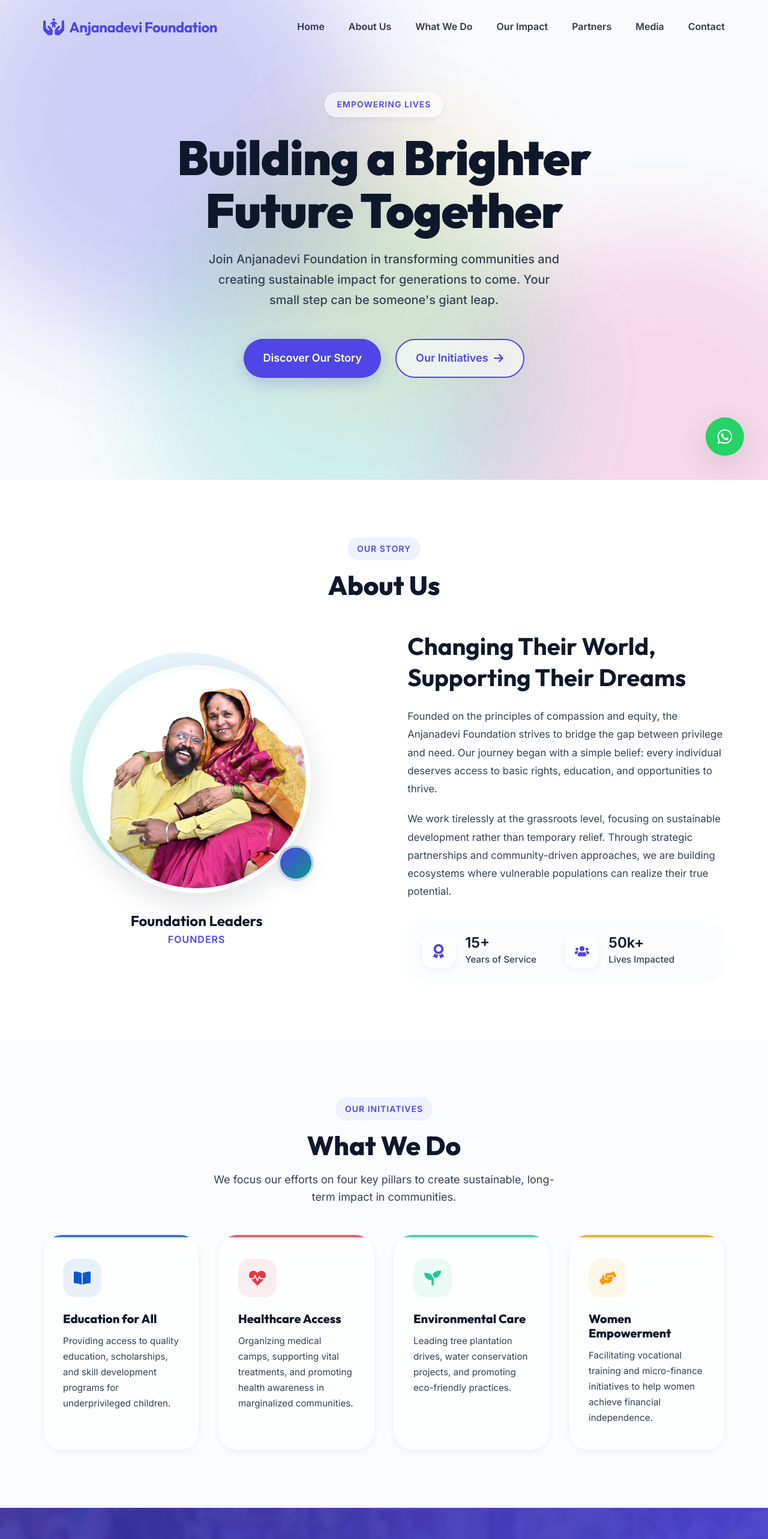
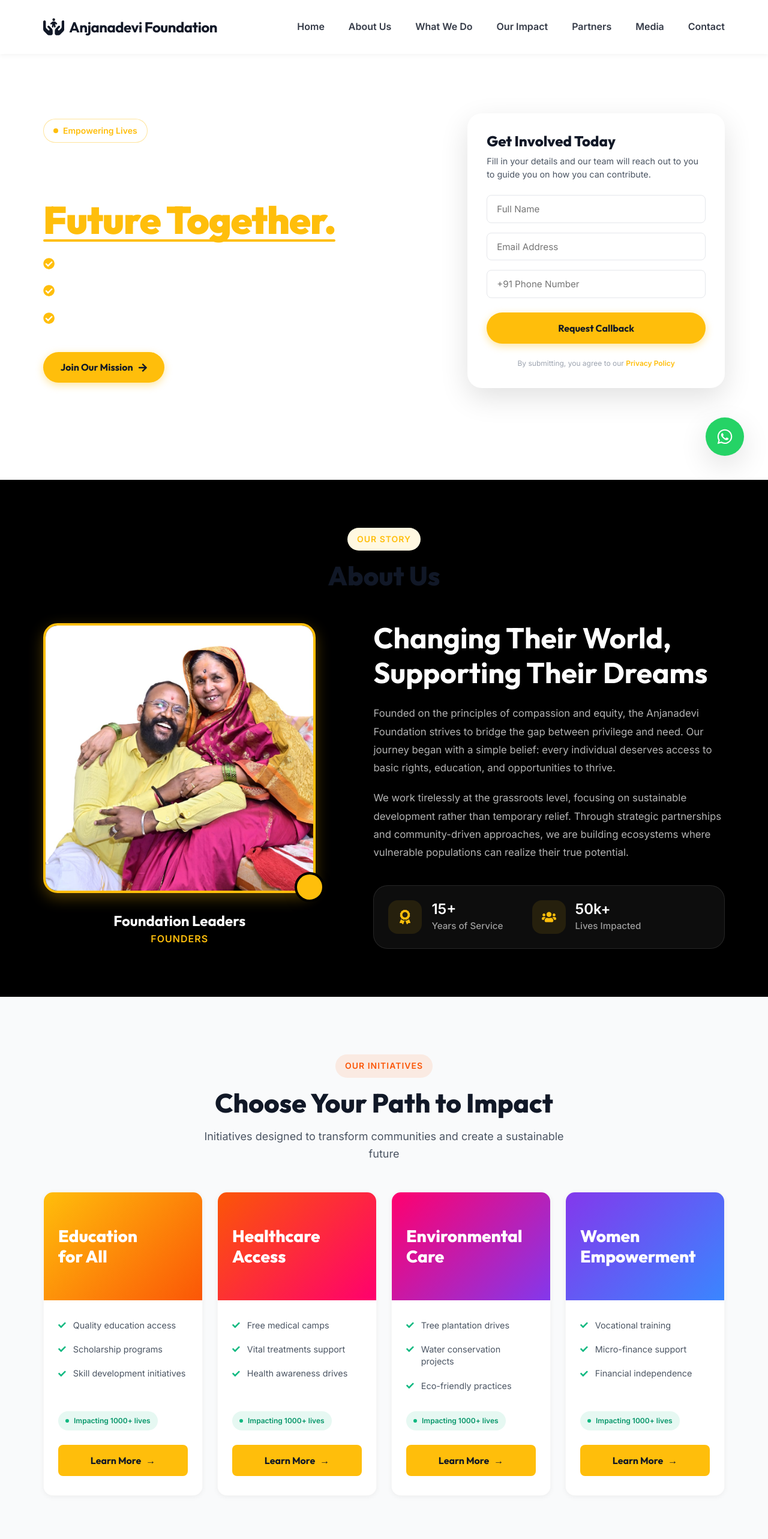
Before and after one commit to abhishekholagundibusiness-cell/foundation-website, a React (Vite) app: page / in a window 1280 px wide. Shown: the top 2566 px of the page at 60% size. Built offline with nearby package versions, Linux system fonts and the light colour scheme.

Commit message:
feat: overhaul UI to match QuadCSE style with yellow/black palette, split hero form, gradient cards, and dark about section

```diff
--- a/src/App.jsx
+++ b/src/App.jsx
@@ -27,7 +27,6 @@
 
   return (
     <>
-      <BackgroundAnimation />
       <Navbar />
       <main>
         <Hero />
--- a/src/components/About.css
+++ b/src/components/About.css
@@ -1,7 +1,8 @@
 /* ===== ABOUT — MOBILE FIRST ===== */
 .about {
-  background: var(--bg-white);
+  background: var(--bg-dark);
   overflow: hidden;
+  padding: 5rem 0;
 }
 
 .about__grid {
@@ -30,47 +31,33 @@
   width: 100%;
   height: 100%;
   object-fit: cover;
-  border-radius: 50%;
+  border-radius: var(--radius-lg);
   position: relative;
   z-index: 2;
-  border: 8px solid var(--bg-white);
-  box-shadow: var(--shadow-lg);
+  border: 4px solid var(--primary);
+  box-shadow: var(--shadow-primary);
   transition: transform 0.5s cubic-bezier(0.175, 0.885, 0.32, 1.275);
 }
 
 .about__circle-wrap:hover .about__photo {
-  transform: scale(1.05);
+  transform: scale(1.02);
 }
 
 .about__circle-decor {
-  position: absolute;
-  top: -15px;
-  left: -15px;
-  width: 100%;
-  height: 100%;
-  border-radius: 50%;
-  background: linear-gradient(135deg, var(--accent-light), var(--primary-light));
-  z-index: 1;
-  animation: pulseRotate 10s linear infinite;
-}
-
-@keyframes pulseRotate {
-  0% { transform: scale(1) rotate(0deg); }
-  50% { transform: scale(1.05) rotate(180deg); }
-  100% { transform: scale(1) rotate(360deg); }
+  display: none;
 }
 
 .about__circle-dot {
   position: absolute;
-  bottom: 20px;
-  right: -5px;
-  width: 60px;
-  height: 60px;
+  bottom: -15px;
+  right: -15px;
+  width: 50px;
+  height: 50px;
   border-radius: 50%;
-  background: linear-gradient(135deg, var(--primary), var(--accent));
+  background: var(--primary);
   z-index: 3;
   box-shadow: var(--shadow-md);
-  border: 4px solid var(--bg-white);
+  border: 4px solid var(--bg-dark);
 }
 
 .about__founder-info {
@@ -79,7 +66,7 @@
 
 .about__founder-info h3 {
   font-size: 1.5rem;
-  color: var(--text-dark);
+  color: white;
   margin-bottom: 0.25rem;
 }
 
@@ -97,16 +84,16 @@
 }
 
 .about__heading {
-  font-size: 2rem;
-  color: var(--text-dark);
+  font-size: 2.25rem;
+  color: white;
   margin-bottom: 1.5rem;
   text-align: center;
-  line-height: 1.3;
+  line-height: 1.2;
 }
 
 .about__body {
   font-size: 1.05rem;
-  color: var(--text-body);
+  color: rgba(255,255,255,0.7);
   margin-bottom: 1.25rem;
   text-align: justify;
   line-height: 1.8;
@@ -116,8 +103,9 @@
   display: flex;
   flex-direction: column;
   gap: 1.25rem;
-  margin-top: 2rem;
-  background: var(--bg-light);
+  margin-top: 2.5rem;
+  background: rgba(255,255,255,0.05);
+  border: 1px solid rgba(255,255,255,0.1);
   padding: 1.5rem;
   border-radius: var(--radius-lg);
 }
@@ -132,27 +120,26 @@
   width: 56px;
   height: 56px;
   border-radius: 16px;
-  background: var(--bg-white);
+  background: rgba(255, 190, 11, 0.1);
   display: flex;
   align-items: center;
   justify-content: center;
   font-size: 1.5rem;
   color: var(--primary);
   flex-shrink: 0;
-  box-shadow: var(--shadow-sm);
 }
 
 .about__stat-num {
   display: block;
   font-size: 1.5rem;
   font-weight: 900;
-  color: var(--text-dark);
+  color: white;
   line-height: 1.2;
 }
 
 .about__stat-label {
   font-size: 0.95rem;
-  color: var(--text-body);
+  color: rgba(255,255,255,0.6);
   font-weight: 500;
 }
 
@@ -164,18 +151,18 @@
     align-items: center;
   }
   .about__image-col {
-    width: 45%;
+    width: 40%;
     flex-shrink: 0;
   }
   .about__circle-wrap {
-    width: 380px;
-    height: 380px;
+    width: 100%;
+    height: 450px;
   }
   .about__text-col {
     flex: 1;
   }
   .about__heading {
-    font-size: 2.5rem;
+    font-size: 3rem;
     text-align: left;
   }
   .about__body {
--- a/src/components/Hero.css
+++ b/src/components/Hero.css
@@ -6,101 +6,184 @@
   align-items: center;
   justify-content: center;
   overflow: hidden;
-  padding-top: 80px; /* Offset for navbar */
-  /* Remove backgrounds entirely to show animated blobs */
+  padding-top: 100px;
+  padding-bottom: 4rem;
+}
+
+.hero__bg {
+  position: absolute;
+  inset: 0;
+  background-image: linear-gradient(var(--gradient-dark)), url('/assets/images/hero_bg.png');
+  background-size: cover;
+  background-position: center;
+  z-index: -2;
+}
+
+.hero__grid {
+  display: grid;
+  grid-template-columns: 1fr;
+  gap: 3rem;
+  width: 100%;
 }
 
 .hero__content {
-  text-align: center;
-  padding: 3rem 1.5rem;
+  text-align: left;
   z-index: 10;
-  width: 100%;
-  max-width: 900px;
-  display: flex;
-  flex-direction: column;
-  align-items: center;
-  margin: 0 auto;
 }
 
 .hero__tag {
-  background: rgba(255, 255, 255, 0.6);
-  backdrop-filter: blur(10px);
-  border: 1px solid rgba(255, 255, 255, 0.8);
-  padding: 0.5rem 1.25rem;
+  display: inline-flex;
+  align-items: center;
+  gap: 0.5rem;
+  background: rgba(255, 255, 255, 0.1);
+  border: 1px solid rgba(255, 190, 11, 0.4);
+  padding: 0.5rem 1rem;
   border-radius: var(--radius-full);
   font-size: 0.875rem;
   font-weight: 700;
-  letter-spacing: 1px;
-  text-transform: uppercase;
   margin-bottom: 1.5rem;
   color: var(--primary);
-  box-shadow: var(--shadow-sm);
+  backdrop-filter: blur(8px);
+}
+
+.hero__tag-dot {
+  width: 8px;
+  height: 8px;
+  border-radius: 50%;
+  background: var(--primary);
 }
 
 .hero__title {
-  font-size: 2.75rem;
+  font-size: 2.5rem;
   font-weight: 900;
-  color: var(--text-dark);
-  margin-bottom: 1.25rem;
+  color: white;
+  margin-bottom: 1.5rem;
   line-height: 1.1;
   letter-spacing: -1px;
 }
 
-.hero__subtitle {
-  font-size: 1.125rem;
-  font-weight: 500;
+.hero__highlight {
+  color: var(--primary);
+  position: relative;
+  display: inline-block;
+}
+
+.hero__highlight::after {
+  content: '';
+  position: absolute;
+  bottom: 0px;
+  left: 0;
+  width: 100%;
+  height: 4px;
+  background: var(--primary);
+  z-index: -1;
+  border-radius: 4px;
+}
+
+.hero__features {
+  display: flex;
+  flex-direction: column;
+  gap: 1rem;
   margin-bottom: 2.5rem;
-  opacity: 0.9;
-  line-height: 1.7;
-  max-width: 600px;
-  color: var(--text-body);
+  color: rgba(255, 255, 255, 0.9);
+  font-size: 1.05rem;
+}
+
+.hero__features li {
+  display: flex;
+  align-items: flex-start;
+  gap: 0.75rem;
+}
+
+.hero__icon {
+  color: var(--primary);
+  margin-top: 0.2rem;
+  font-size: 1.2rem;
+  flex-shrink: 0;
 }
 
 .hero__cta {
   display: flex;
+}
+
+/* Form Card */
+.hero__form-card {
+  background: var(--bg-white);
+  border-radius: var(--radius-lg);
+  padding: 2rem;
+  box-shadow: var(--shadow-lg);
+  width: 100%;
+  max-width: 450px;
+  margin: 0 auto;
+}
+
+.hero__form-card h3 {
+  font-size: 1.5rem;
+  font-weight: 800;
+  margin-bottom: 0.5rem;
+  color: var(--text-dark);
+}
+
+.hero__form-card p {
+  font-size: 0.9rem;
+  color: var(--text-body);
+  margin-bottom: 1.5rem;
+  line-height: 1.5;
+}
+
+.hero__form {
+  display: flex;
   flex-direction: column;
   gap: 1rem;
-  align-items: stretch;
-  width: 100%;
 }
 
-.hero__cta .btn {
+.hero__form input {
   width: 100%;
-  font-size: 1.125rem;
-  padding: 1rem 2rem;
+  padding: 0.8rem 1rem;
+  border: 1px solid #E5E7EB;
+  border-radius: var(--radius-sm);
+  font-size: 0.95rem;
+  font-family: var(--font-body);
+  color: var(--text-dark);
+  transition: border-color 0.2s ease;
 }
 
-/* Glassmorphic secondary button */
-.hero__cta .btn-outline {
-  background: rgba(255, 255, 255, 0.6);
-  backdrop-filter: blur(10px);
-  border: 2px solid var(--primary);
+.hero__form input:focus {
+  outline: none;
+  border-color: var(--primary);
+}
+
+.hero__form-btn {
+  width: 100%;
+  margin-top: 0.5rem;
+  padding: 1rem;
+}
+
+.hero__form-terms {
+  text-align: center;
+  font-size: 0.75rem !important;
+  color: var(--text-muted) !important;
+  margin-bottom: 0 !important;
+  margin-top: 0.5rem;
+}
+
+.hero__form-terms span {
   color: var(--primary);
-}
-.hero__cta .btn-outline:hover {
-  background: var(--primary);
-  color: white;
+  font-weight: 600;
+  cursor: pointer;
 }
 
 /* ===== DESKTOP ===== */
 @media (min-width: 768px) {
-  .hero {
-    min-height: 100vh;
+  .hero__grid {
+    grid-template-columns: 1.2fr 0.8fr;
+    align-items: center;
+    gap: 4rem;
   }
   .hero__title {
-    font-size: 5rem;
+    font-size: 4rem;
   }
-  .hero__subtitle {
-    font-size: 1.25rem;
-    margin-bottom: 3rem;
-  }
-  .hero__cta {
-    flex-direction: row;
-    justify-content: center;
-    gap: 1.5rem;
-    width: auto;
-  }
-  .hero__cta .btn {
-    width: auto;
+  .hero__features {
+    font-size: 1.15rem;
   }
 }
--- a/src/components/Hero.jsx
+++ b/src/components/Hero.jsx
@@ -1,35 +1,29 @@
 import { motion } from 'framer-motion';
-import { FaArrowRight } from 'react-icons/fa6';
+import { FaArrowRight, FaCheckCircle } from 'react-icons/fa';
 import './Hero.css';
 
 const containerVariants = {
   hidden: { opacity: 0 },
   show: {
     opacity: 1,
-    transition: {
-      staggerChildren: 0.2,
-      delayChildren: 0.1,
-    },
+    transition: { staggerChildren: 0.2, delayChildren: 0.1 },
   },
 };
 
 const itemVariants = {
   hidden: { opacity: 0, y: 30 },
-  show: {
-    opacity: 1,
-    y: 0,
-    transition: {
-      type: "spring",
-      stiffness: 70,
-      damping: 15
-    }
-  },
+  show: { opacity: 1, y: 0, transition: { type: "spring", stiffness: 70, damping: 15 } },
 };
 
 const Hero = () => {
   return (
     <section id="home" className="hero">
+      <div className="hero__bg"></div>
+
       <div className="container">
+        <div className="hero__grid">
+
+          {/* Left Content */}
           <motion.div
             className="hero__content"
             variants={containerVariants}
@@ -37,26 +31,50 @@
             animate="show"
           >
             <motion.div variants={itemVariants} className="hero__tag">
-            Empowering Lives
+              <span className="hero__tag-dot"></span> Empowering Lives
             </motion.div>
 
             <motion.h1 variants={itemVariants} className="hero__title">
-            Building a Brighter<br/>Future Together
+              Building a Brighter <br/>
+              <span className="hero__highlight">Future Together.</span>
             </motion.h1>
 
-          <motion.p variants={itemVariants} className="hero__subtitle">
-            Join Anjanadevi Foundation in transforming communities and creating sustainable impact for generations to come. Your small step can be someone's giant leap.
-          </motion.p>
+            <motion.ul variants={itemVariants} className="hero__features">
+              <li><FaCheckCircle className="hero__icon" /> Supporting rural healthcare development</li>
+              <li><FaCheckCircle className="hero__icon" /> Providing 1000+ digital education scholarships</li>
+              <li><FaCheckCircle className="hero__icon" /> Dedicated focus on community empowerment</li>
+            </motion.ul>
 
             <motion.div variants={itemVariants} className="hero__cta">
               <a href="#about" className="btn btn-primary">
-              Discover Our Story
-            </a>
-            <a href="#services" className="btn btn-outline">
-              Our Initiatives <FaArrowRight />
+                Join Our Mission <FaArrowRight />
               </a>
             </motion.div>
           </motion.div>
+
+          {/* Right Form Card */}
+          <motion.div
+            className="hero__form-card"
+            initial={{ opacity: 0, x: 30 }}
+            animate={{ opacity: 1, x: 0 }}
+            transition={{ duration: 0.6, delay: 0.4 }}
+          >
+            <h3>Get Involved Today</h3>
+            <p>Fill in your details and our team will reach out to you to guide you on how you can contribute.</p>
+            <form className="hero__form">
+              <input type="text" placeholder="Full Name" required />
+              <input type="email" placeholder="Email Address" required />
+              <div className="hero__form-row">
+                <input type="text" placeholder="+91 Phone Number" required />
+              </div>
+              <button type="button" className="btn btn-primary hero__form-btn">
+                Request Callback
+              </button>
+              <p className="hero__form-terms">By submitting, you agree to our <span>Privacy Policy</span></p>
+            </form>
+          </motion.div>
+
+        </div>
       </div>
     </section>
   );
--- a/src/components/Navbar.css
+++ b/src/components/Navbar.css
@@ -5,20 +5,17 @@
   left: 0;
   width: 100%;
   height: 80px;
-  background: transparent;
+  background: var(--bg-white);
   z-index: 9000;
   transition: all 0.4s cubic-bezier(0.4, 0, 0.2, 1);
   display: flex;
   align-items: center;
+  box-shadow: var(--shadow-sm);
 }
 
 .navbar--scrolled {
-  background: var(--glass-bg);
-  backdrop-filter: blur(16px);
-  -webkit-backdrop-filter: blur(16px);
-  box-shadow: var(--glass-shadow);
-  border-bottom: var(--glass-border);
   height: 70px; /* Slightly shrink on scroll */
+  box-shadow: var(--shadow-md);
 }
 
 .navbar__inner {
@@ -43,20 +40,14 @@
 }
 
 .navbar__logo span {
-  color: var(--primary);
+  color: var(--text-dark);
   font-weight: 700;
-}
-.navbar--scrolled .navbar__logo span {
-  color: var(--primary-dark);
 }
 
 .navbar__logo-icon {
   font-size: 1.8rem;
-  color: var(--primary);
+  color: var(--text-dark);
   flex-shrink: 0;
-}
-.navbar--scrolled .navbar__logo-icon {
-  color: var(--primary-dark);
 }
 
 /* Desktop nav — hidden on mobile */
@@ -72,7 +63,6 @@
   width: 44px;
   height: 44px;
   background: rgba(15, 23, 42, 0.05);
-  backdrop-filter: blur(4px);
   border: 1px solid rgba(15, 23, 42, 0.1);
   border-radius: var(--radius-sm);
   font-size: 1.5rem;
@@ -81,12 +71,6 @@
   flex-shrink: 0;
   -webkit-tap-highlight-color: transparent;
   transition: all 0.2s ease;
-}
-
-.navbar--scrolled .navbar__hamburger {
-  background: transparent;
-  border-color: transparent;
-  color: var(--text-dark);
 }
 
 /* Mobile overlay */
@@ -126,7 +110,7 @@
 .navbar__mobile-link:hover,
 .navbar__mobile-link:active {
   background: var(--primary-light);
-  color: var(--primary);
+  color: var(--text-dark);
   transform: scale(1.05);
 }
 
@@ -138,6 +122,7 @@
   .navbar--scrolled {
     height: 80px;
   }
+
 
   .navbar__hamburger {
     display: none;
--- a/src/components/Services.css
+++ b/src/components/Services.css
@@ -1,62 +1,133 @@
 /* ===== SERVICES — MOBILE FIRST ===== */
+.services__highlight {
+  position: relative;
+  display: inline-block;
+}
+
+.services__highlight::after {
+  content: '';
+  position: absolute;
+  top: 50%;
+  left: -5%;
+  width: 110%;
+  height: 120%;
+  border: 2px solid var(--primary);
+  border-radius: 50%;
+  transform: translateY(-50%);
+  z-index: -1;
+}
+
 .services__grid {
   display: grid;
   grid-template-columns: 1fr;
   gap: 1.5rem;
+  margin-top: 2rem;
 }
 
 .services__card {
   background: var(--bg-white);
-  border-radius: var(--radius-lg);
-  padding: 2.5rem 2rem;
+  border-radius: var(--radius-md);
   box-shadow: var(--shadow-sm);
-  position: relative;
+  display: flex;
+  flex-direction: column;
   overflow: hidden;
-  transition: all 0.4s cubic-bezier(0.175, 0.885, 0.32, 1.275);
+  transition: transform 0.3s ease, box-shadow 0.3s ease;
   border: 1px solid rgba(0,0,0,0.03);
 }
 
 .services__card:hover {
-  transform: translateY(-8px);
+  transform: translateY(-5px);
   box-shadow: var(--shadow-lg);
 }
 
-.services__icon {
-  width: 64px;
-  height: 64px;
-  border-radius: 20px;
+.services__card-top {
+  padding: 2.5rem 1.5rem;
+  min-height: 180px;
   display: flex;
   align-items: center;
-  justify-content: center;
-  font-size: 1.75rem;
-  margin-bottom: 1.5rem;
-  transition: transform 0.3s ease;
-}
-
-.services__card:hover .services__icon {
-  transform: scale(1.1) rotate(-5deg);
 }
 
 .services__card-title {
-  font-size: 1.25rem;
-  color: var(--text-dark);
-  margin-bottom: 0.75rem;
+  font-size: 1.75rem;
+  color: white;
   font-weight: 800;
+  line-height: 1.2;
+  white-space: pre-line;
 }
 
-.services__card-desc {
-  font-size: 0.95rem;
-  color: var(--text-body);
-  line-height: 1.7;
+.services__card-bottom {
+  padding: 2rem 1.5rem;
+  display: flex;
+  flex-direction: column;
+  flex-grow: 1;
+  background: white;
 }
 
-.services__card-accent {
-  position: absolute;
-  top: 0;
-  left: 0;
+.services__features {
+  display: flex;
+  flex-direction: column;
+  gap: 1.25rem;
+  margin-bottom: 2rem;
+  flex-grow: 1;
+}
+
+.services__features li {
+  display: flex;
+  align-items: flex-start;
+  gap: 0.75rem;
+  font-size: 0.9rem;
+  color: var(--text-body);
+  line-height: 1.4;
+}
+
+.services__check {
+  color: #10B981;
+  margin-top: 0.2rem;
+  flex-shrink: 0;
+  font-size: 0.8rem;
+}
+
+.services__seats {
+  display: inline-flex;
+  align-items: center;
+  gap: 0.5rem;
+  background: rgba(16, 185, 129, 0.1);
+  color: #059669;
+  padding: 0.4rem 0.75rem;
+  border-radius: var(--radius-full);
+  font-size: 0.75rem;
+  font-weight: 700;
+  margin-bottom: 1.5rem;
+  align-self: flex-start;
+}
+
+.services__seats-dot {
+  width: 6px;
+  height: 6px;
+  background: #10B981;
+  border-radius: 50%;
+}
+
+.services__btn {
   width: 100%;
-  height: 4px;
-  opacity: 0.8;
+  display: flex;
+  justify-content: center;
+  align-items: center;
+  gap: 0.5rem;
+  background: var(--primary);
+  color: var(--text-dark);
+  border-radius: var(--radius-sm);
+  padding: 1rem;
+  font-weight: 700;
+  border: none;
+  cursor: pointer;
+  box-shadow: none;
+}
+
+.services__btn:hover {
+  background: var(--primary-dark);
+  transform: none;
+  box-shadow: none;
 }
 
 /* ===== DESKTOP ===== */
@@ -70,5 +141,6 @@
 @media (min-width: 1024px) {
   .services__grid {
     grid-template-columns: repeat(4, 1fr);
+    gap: 1.5rem;
   }
 }
--- a/src/components/Services.jsx
+++ b/src/components/Services.jsx
@@ -1,31 +1,43 @@
 import { motion } from 'framer-motion';
-import { FaBookOpen, FaHeartbeat, FaSeedling, FaHandsHelping } from 'react-icons/fa';
+import { FaCheck } from 'react-icons/fa';
 import './Services.css';
 
 const services = [
   {
-    icon: <FaBookOpen />,
-    title: 'Education for All',
-    description: 'Providing access to quality education, scholarships, and skill development programs for underprivileged children.',
-    color: '#0A58CA'
+    title: 'Education\nfor All',
+    points: [
+      'Quality education access',
+      'Scholarship programs',
+      'Skill development initiatives'
+    ],
+    gradient: 'linear-gradient(135deg, #FFBE0B 0%, #FB5607 100%)'
   },
   {
-    icon: <FaHeartbeat />,
-    title: 'Healthcare Access',
-    description: 'Organizing medical camps, supporting vital treatments, and promoting health awareness in marginalized communities.',
-    color: '#e63946'
+    title: 'Healthcare\nAccess',
+    points: [
+      'Free medical camps',
+      'Vital treatments support',
+      'Health awareness drives'
+    ],
+    gradient: 'linear-gradient(135deg, #FB5607 0%, #FF006E 100%)'
   },
   {
-    icon: <FaSeedling />,
-    title: 'Environmental Care',
-    description: 'Leading tree plantation drives, water conservation projects, and promoting eco-friendly practices.',
-    color: '#20C997'
+    title: 'Environmental\nCare',
+    points: [
+      'Tree plantation drives',
+      'Water conservation projects',
+      'Eco-friendly practices'
+    ],
+    gradient: 'linear-gradient(135deg, #FF006E 0%, #8338EC 100%)'
   },
   {
-    icon: <FaHandsHelping />,
-    title: 'Women Empowerment',
-    description: 'Facilitating vocational training and micro-finance initiatives to help women achieve financial independence.',
-    color: '#f59e0b'
+    title: 'Women\nEmpowerment',
+    points: [
+      'Vocational training',
+      'Micro-finance support',
+      'Financial independence'
+    ],
+    gradient: 'linear-gradient(135deg, #8338EC 0%, #3A86FF 100%)'
   }
 ];
 
@@ -33,9 +45,10 @@
   return (
     <section id="services" className="services bg-light">
       <div className="container">
-        <div className="section-header">
+        <div className="section-header" style={{ textAlign: 'center' }}>
           <motion.span
             className="section-tag"
+            style={{ color: '#FB5607', backgroundColor: 'rgba(251, 86, 7, 0.1)', borderColor: 'transparent' }}
             initial={{ opacity: 0, y: 20 }}
             whileInView={{ opacity: 1, y: 0 }}
             viewport={{ once: true }}
@@ -49,7 +62,7 @@
             viewport={{ once: true }}
             transition={{ delay: 0.1 }}
           >
-            What We Do
+            Choose Your Path to <span className="services__highlight">Impact</span>
           </motion.h2>
           <motion.p
             className="section-subtitle"
@@ -58,7 +71,7 @@
             viewport={{ once: true }}
             transition={{ delay: 0.2 }}
           >
-            We focus our efforts on four key pillars to create sustainable, long-term impact in communities.
+            Initiatives designed to transform communities and create a sustainable future
           </motion.p>
         </div>
 
@@ -72,12 +85,24 @@
               viewport={{ once: true, margin: "-40px" }}
               transition={{ duration: 0.5, delay: i * 0.1 }}
             >
-              <div className="services__icon" style={{ backgroundColor: `${s.color}15`, color: s.color }}>
-                {s.icon}
+              <div className="services__card-top" style={{ background: s.gradient }}>
+                <h3 className="services__card-title">{s.title}</h3>
               </div>
-              <h3 className="services__card-title">{s.title}</h3>
-              <p className="services__card-desc">{s.description}</p>
-              <div className="services__card-accent" style={{ backgroundColor: s.color }}></div>
+              <div className="services__card-bottom">
+                <ul className="services__features">
+                  {s.points.map((point, idx) => (
+                    <li key={idx}>
+                      <FaCheck className="services__check" /> {point}
+                    </li>
+                  ))}
+                </ul>
+                <div className="services__seats">
+                  <span className="services__seats-dot"></span> Impacting 1000+ lives
+                </div>
+                <button className="btn btn-primary services__btn">
+                  Learn More <span>→</span>
+                </button>
+              </div>
             </motion.div>
           ))}
         </div>
--- a/src/index.css
+++ b/src/index.css
@@ -3,34 +3,34 @@
 /* ===== CSS VARIABLES ===== */
 :root {
   /* Brand Colors */
-  --primary: #4F46E5; /* Indigo */
-  --primary-dark: #3730A3;
-  --primary-light: #EEF2FF;
-  --accent: #0D9488; /* Teal */
-  --accent-light: #CCFBF1;
+  --primary: #FFBE0B; /* Bright Yellow/Gold */
+  --primary-dark: #EAAA00;
+  --primary-light: #FFF8E1;
+  --accent: #FB5607; /* Orange/Red accent for gradients */
+  --accent-light: #FFD6A5;
 
   /* Neutrals */
-  --bg-white: rgba(255, 255, 255, 0.7); /* More transparent for background blobs to show through */
-  --bg-light: rgba(248, 250, 252, 0.6);
-  --bg-gray: rgba(241, 245, 249, 0.6);
-  --text-dark: #0F172A; /* Navy */
-  --text-body: #334155;
-  --text-muted: #64748B;
+  --bg-white: #FFFFFF;
+  --bg-light: #F9FAFB;
+  --bg-dark: #000000;
+  --text-dark: #111827;
+  --text-body: #4B5563;
+  --text-muted: #9CA3AF;
 
-  /* Shadows & Glassmorphism */
-  --shadow-sm: 0 4px 12px rgba(15, 23, 42, 0.05);
-  --shadow-md: 0 8px 24px rgba(15, 23, 42, 0.08);
-  --shadow-lg: 0 16px 48px rgba(15, 23, 42, 0.12);
-  --shadow-primary: 0 8px 24px rgba(79, 70, 229, 0.25);
+  /* Gradients */
+  --gradient-warm: linear-gradient(135deg, #FFBE0B 0%, #FB5607 50%, #FF006E 100%);
+  --gradient-dark: linear-gradient(to bottom, rgba(0,0,0,0.4), rgba(0,0,0,0.9));
 
-  --glass-bg: rgba(255, 255, 255, 0.7);
-  --glass-border: 1px solid rgba(255, 255, 255, 0.6);
-  --glass-shadow: 0 8px 32px rgba(15, 23, 42, 0.05);
+  /* Shadows */
+  --shadow-sm: 0 2px 8px rgba(0, 0, 0, 0.05);
+  --shadow-md: 0 8px 24px rgba(0, 0, 0, 0.08);
+  --shadow-lg: 0 16px 48px rgba(0, 0, 0, 0.12);
+  --shadow-primary: 0 8px 24px rgba(255, 190, 11, 0.3);
 
   /* Radius & Fonts */
-  --radius-sm: 12px;
-  --radius-md: 20px;
-  --radius-lg: 32px;
+  --radius-sm: 8px;
+  --radius-md: 16px;
+  --radius-lg: 24px;
   --radius-full: 999px;
 
   --font-heading: 'Outfit', sans-serif;
@@ -125,25 +125,27 @@
   display: inline-flex;
   align-items: center;
   justify-content: center;
-  padding: 0.875rem 2rem;
-  font-weight: 600;
+  gap: 0.5rem;
+  padding: 0.8rem 1.8rem;
   border-radius: var(--radius-full);
-  transition: all 0.3s cubic-bezier(0.4, 0, 0.2, 1);
+  font-family: var(--font-heading);
+  font-weight: 700;
   font-size: 1rem;
-  gap: 0.5rem;
-  position: relative;
-  overflow: hidden;
+  cursor: pointer;
+  transition: all 0.3s ease;
+  border: none;
+  text-align: center;
 }
 
 .btn-primary {
-  background-color: var(--primary);
-  color: white;
-  box-shadow: var(--shadow-primary);
+  background: var(--primary);
+  color: var(--text-dark);
+  box-shadow: 0 4px 14px rgba(255, 190, 11, 0.4);
 }
 .btn-primary:hover {
-  background-color: var(--primary-dark);
+  background: var(--primary-dark);
   transform: translateY(-2px);
-  box-shadow: 0 12px 28px rgba(10, 88, 202, 0.35);
+  box-shadow: 0 6px 20px rgba(255, 190, 11, 0.6);
 }
 
 .btn-dark {
```
Lines whose indentation alone changed are shown as unchanged.
